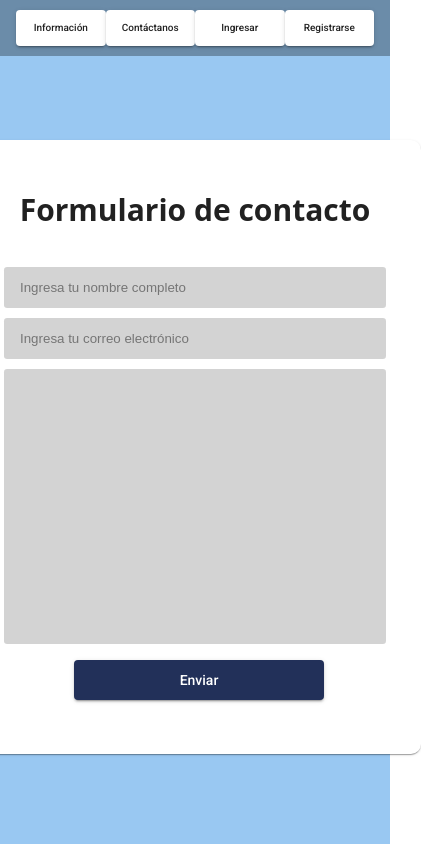
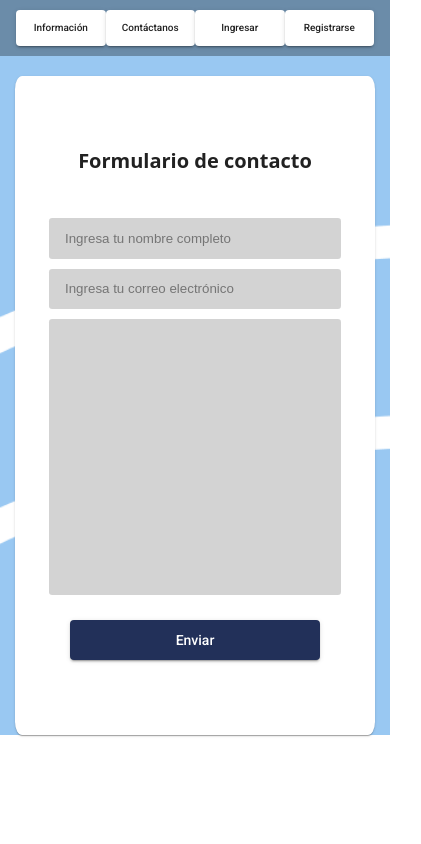
Before and after one commit to Babelfarma3/Fronted, an Angular app: page /Contacatanos in a window 390 px wide. Shown: the whole page, 421 px wide, since content can reach past the window. Built offline with nearby package versions, Linux system fonts and the light colour scheme.

Commit message:
Contacto actualizado

```diff
--- a/server/db.json
+++ b/server/db.json
@@ -34,6 +34,14 @@
       "precio": "S/2.50",
       "stock": 10,
       "descripcion": ""
+    },
+    {
+      "id":6,
+      "nombre": "Panadol Forte",
+      "precio": "S/15.00",
+      "stock": 10,
+      "descripcion": "Panadol forte para la gripe"
+
     }
   ],
   "clientes": [
--- a/src/app/components/frame3/frame3.component.css
+++ b/src/app/components/frame3/frame3.component.css
@@ -1,17 +1,20 @@
 body{
     background-image: url('/assets/img/fondo.png');
-    background-repeat: no-repeat;
-    background-size: cover;
+    background-size:cover;
+    background-repeat: repeat-y;
+    height: auto;
 }
 .example-card {
     max-width: 400px;
-    padding: 60px 30px;
+    padding: 75px 30px;
     border-radius: 10px;
+    display: flex;
+    flex-direction: column;
+    align-items: center;
 }
 
 .main-div{
     margin-top: 20px;
-    height: 88vh;
     place-items: center;
     display: flex;
     justify-content: center;
@@ -31,7 +34,6 @@ p{
     border: 2px solid var(--color-dark-xx);
     border-radius: .2rem;
     padding: 0.8rem 1rem;
-    align-items: left;
     width: 350px;
     margin: 5px;
 }
@@ -41,7 +43,6 @@ p{
     border: 2px solid var(--color-dark-xx);
     border-radius: .2rem;
     padding: 0.8rem 1rem;
-    align-items: left;
     width: 350px;
     height: 250px;
     margin: 5px;
@@ -49,11 +50,10 @@ p{
 
 button{
     height: 40px;
-    margin: auto;
     background-color: #223059;
     color: white;
     width: 250px;
-    transform: translate(30%,15%);
+    margin-top: 20px;
 }
 
 textarea{
@@ -61,3 +61,26 @@ textarea{
     resize:none;
     font-family: system-ui, -apple-system, BlinkMacSystemFont, 'Segoe UI', Roboto, Oxygen, Ubuntu, Cantarell, 'Open Sans', 'Helvetica Neue', sans-serif;
   }
+
+  @media only screen and (max-width: 500px)
+  {
+    .example-card{
+      margin: auto;
+      max-width: 300px;
+      border-radius: 2%;
+      height: 100%;
+    }
+
+    p{
+        font-size: 20px;
+    }
+
+    .form-control{
+       width: 260px;
+    }
+
+    .form-control2{
+        width: 260px;
+    }
+
+  }
```
